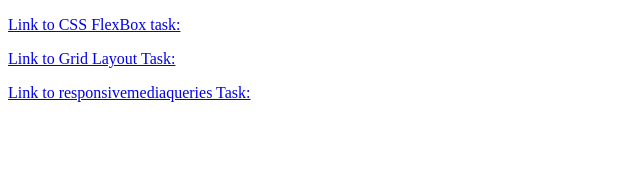
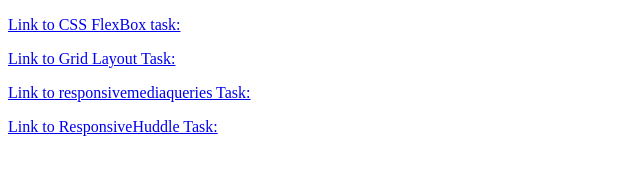
Before and after one commit to Daniel-TheProgrammer/CSS-Flexbox-and-Grid-Layout, a plain HTML site: page index.html in a window 1280 px wide. Shown: the whole page, without its empty margins (0-640 px from the left). Drawn offline with Linux system fonts and the light colour scheme.

Commit message:
pushed huddle task

```diff
--- a/index.html
+++ b/index.html
@@ -9,7 +9,10 @@
   <body>
     <p><a href="/ZuriI4GXZuri-Solutions-to-tasks/CSS-Flexbox">Link to CSS FlexBox task:</a></p>
     <p><a href="/ZuriI4GXZuri-Solutions-to-tasks/grid-layout">Link to Grid Layout Task:  </a></p>
-    <p><a href="/ZuriI4GXZuri-Solutions-to-tasks/responsivemediaqueries">Link to responsivemediaqueries Task:  </a></p>
+    <p><a href="/ZuriI4GXZuri-Solutions-to-tasks/responsivemediaqueries">Link to responsivemediaqueries Task: </a></p>
+    <p><a href="/ZuriI4GXZuri-Solutions-to-tasks/huddlelandingpage">Link to ResponsiveHuddle Task: </a></p>
+
+
 
   </body>
 </html>
```
